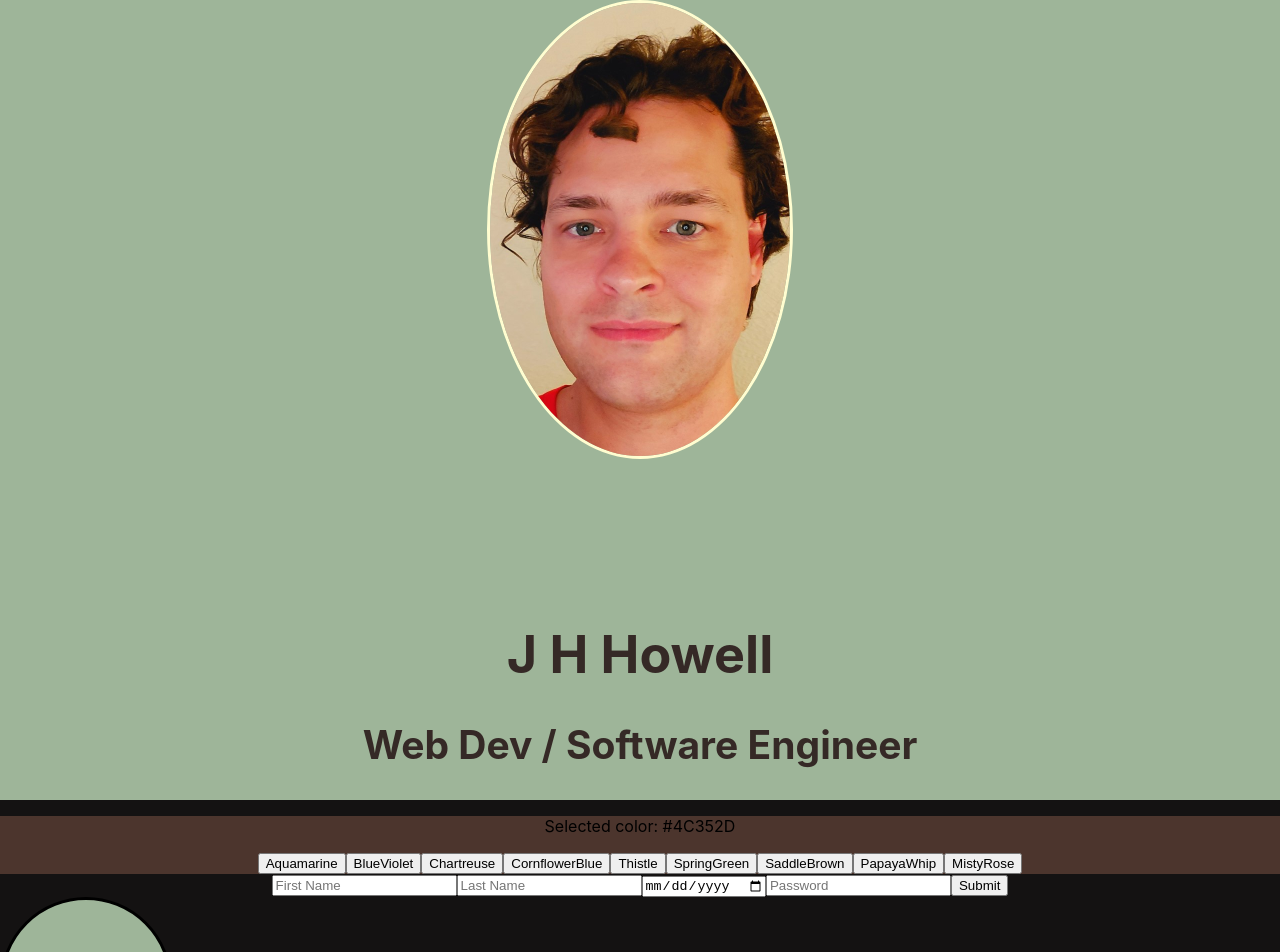
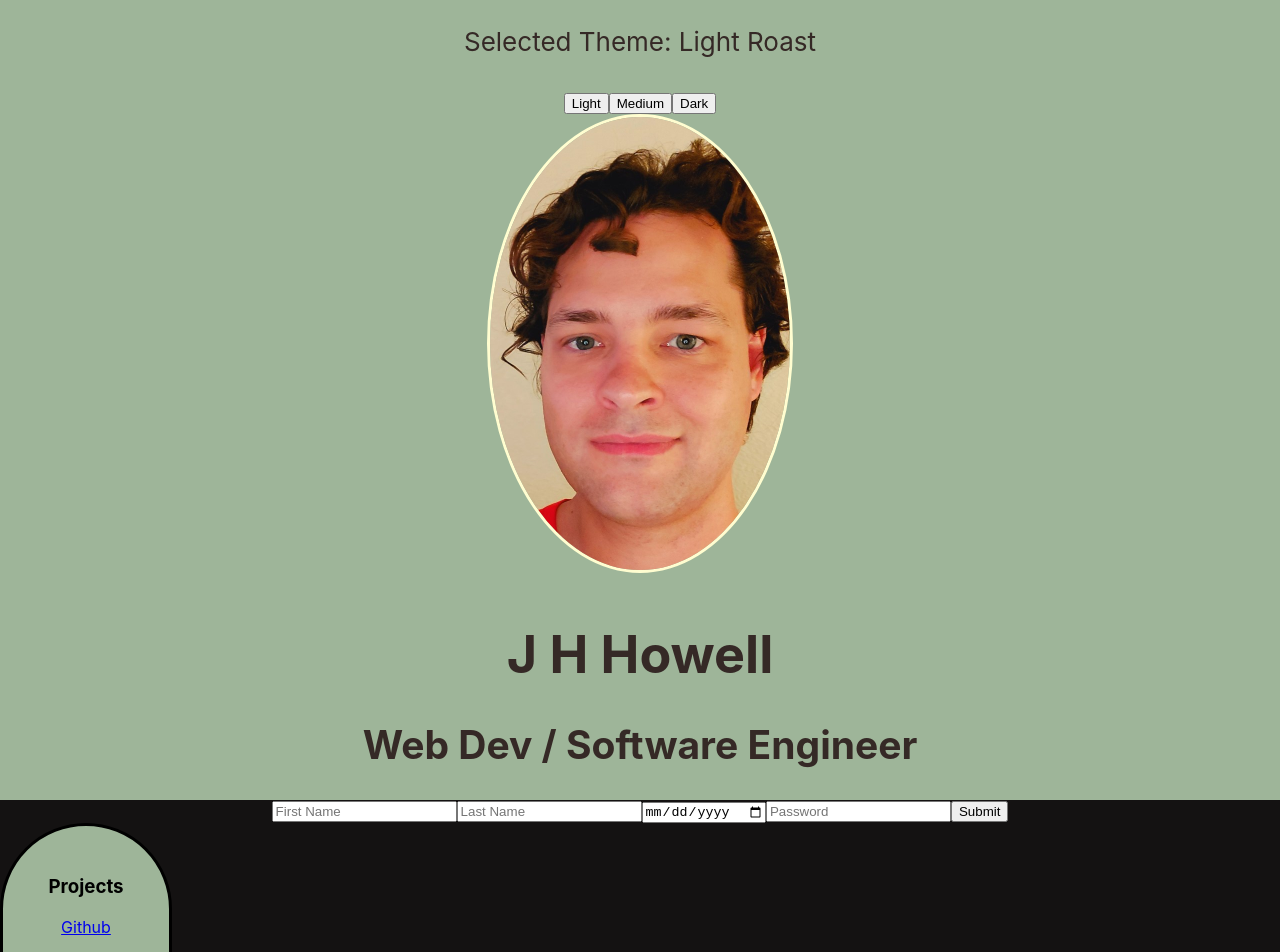
Before and after one commit to howell083/react-portfolio, a React (Create React App) app: page / in a window 1280 px wide. Shown: the top 952 px of the page. Built offline with nearby package versions, Linux system fonts and the light colour scheme.

Commit message:
fixed theme picker

```diff
--- a/src/App.js
+++ b/src/App.js
@@ -1,17 +1,23 @@
 import logo from './logo.svg';
+import React, { useState } from 'react';
 import './App.css';
-import ColorPicker from './colorPicker';
+//import ColorPicker from './colorPicker';
+import ThemePicker from './components/ThemePicker';
 import Clock from './Clock';
 import ProfileForm from './profileForm';
 import {styles} from './styles';
 
 function App() {
+  const [theme, setTheme] = useState('Light');
+  const styleTheme = theme === 'Light' ? styles.light : theme === 'Dark' ? styles.dark : styles.medium;
+
   return (
     <div className="App">
 
-      <header style={styles.lightStyles} className="App-header">
+      <header style={styleTheme} className="App-header">
 
         <div style={{width: '48%'}}>
+        <ThemePicker theme={theme} setTheme={setTheme} />
                 <img style={{border: '3px solid #FFFDD0', borderRadius: '50%', maxWidth: 300}}src="profileSmall.jpg" alt="" />
         </div>
         <div style={{width: '48%'}}>
@@ -24,7 +30,7 @@ function App() {
         </div>
       </header>
       <main>
-        <ColorPicker />
+
         <ProfileForm />
 
 
--- a/src/colorPicker.js
+++ /dev/null
@@ -1,44 +0,0 @@
-import React, { useState } from 'react';
-
-const colorNames = ['Aquamarine', 'BlueViolet', 'Chartreuse', 'CornflowerBlue', 'Thistle', 'SpringGreen', 'SaddleBrown', 'PapayaWhip', 'MistyRose'];
-//const coffeeColors = [{green: '#9EB599'}, {light: '#683C2C'}, {city: '#4C352D'}, {vienna: '#352926'}, {italian: '#141212'}];
-export default function ColorPicker() {
-  const [color, setColor] = useState('#4C352D');
-
- const divStyle = {backgroundColor: color};
-
-  return (
-    <div style={divStyle}>
-      <p>Selected color: {color}</p>
-      {colorNames.map((colorName)=>(
-        <button
-          onClick={() => setColor(colorName)}
-          key={colorName}>
-       	     {colorName}
-      	</button>
-      ))}
-    </div>
-  );
-}
-
-/* Roast types
-.green {
-    background-color: #9EB599;
-  }
-
-  .light {
-    background-color: #683C2C;
-  }
-
-  .city {
-    background-color: #4C352D;
-  }
-
-  .vienna {
-    background-color: #352926;
-  }
-
-  .italian {
-    background-color: #141212;
-  }
-  */
--- /dev/null
+++ b/src/components/ThemePicker.js
@@ -0,0 +1,19 @@
+import React from 'react';
+
+const themeNames = ['Light', 'Medium', 'Dark'];
+
+export default function ThemePicker(props) {
+
+    return (
+        <div>
+            <p>Selected Theme: {props.theme} Roast</p>
+            {themeNames.map((themeName)=>(
+                <button
+                onClick={() => props.setTheme(themeName)}
+                key={themeName}>
+                    {themeName}
+                </button>
+            ))}
+        </div>
+    );
+}
--- a/src/styles.js
+++ b/src/styles.js
@@ -1,22 +1,21 @@
-import { findByLabelText } from "@testing-library/react"
 
-const darkStyles = {
+const dark = {
     backgroundColor: '#141212',
     color: '#9EB599'
 }
-const lightStyles = {
+const light = {
     backgroundColor: '#9EB599',
     color: '#352926',
     display: 'flex',
     justifyContent: 'space-between'
 
 }
-const mediumStyles = {
+const medium = {
     backgroundColor: '#352926',
     color: '#683C2C'
 }
 export const styles = {
-    darkStyles: darkStyles,
-    lightStyles: lightStyles,
-    mediumStyles: mediumStyles
+    dark: dark,
+    light: light,
+    medium: medium
 }
```
